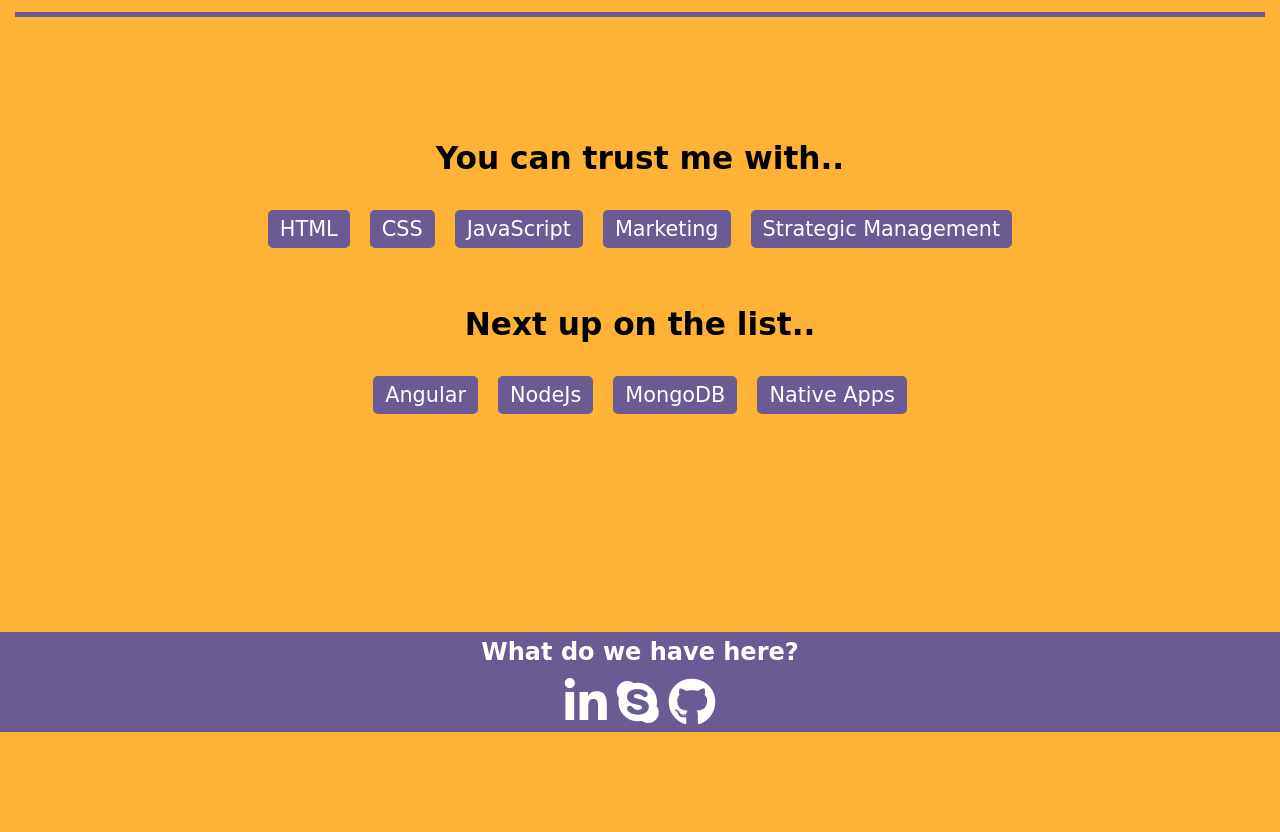
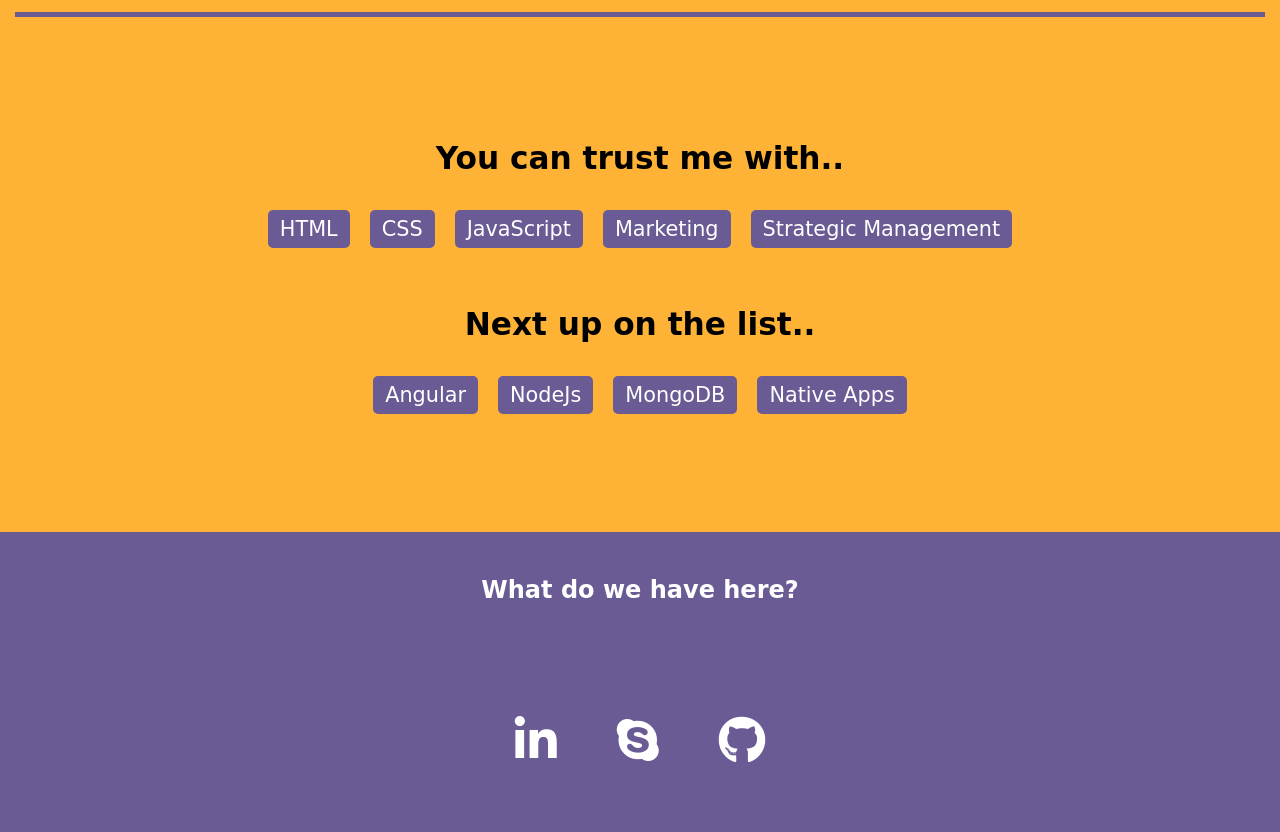
Before and after one commit to shreyas1307/my-website, a plain HTML site: page index.html in a window 1280 px wide. Shown: the part 566-1398 px from the top of the page. Before the commit the page ends 1298 px from the top, so only its background shows below. Drawn offline with Linux system fonts and the light colour scheme; a script that the page names is missing; a web font is replaced by a local one.

Commit message:
"Made some more changes"

```diff
--- a/index.html
+++ b/index.html
@@ -17,9 +17,9 @@
         <nav class="container" id="nav">
             <ul>
                 <li class="strategy"><a href="#">Strategy</a></li>
-                <li class="business"><i class="fas fa-business-time fa-s"></i></li>
+                <!-- <li class="business"><i class="fas fa-business-time fa-s"></i></li> -->
                 <li class="name"><a href="#">Shreyas Balachandran</a></li>
-                <li class="code"><i class="fas fa-code fa-s"></i></li>
+                <!-- <li class="code"><i class="fas fa-code fa-s"></i></li> -->
                 <li class="dev"><a href="#">Development</a></li>
             </ul>
         </nav>
@@ -62,6 +62,16 @@
                 <li>Native Apps</li>
             </ul>
         </div>
+        <div class="footer">
+            <h2>What do we have here?</h2>
+            <div>
+                <ul>
+                    <li><a href="https://www.linkedin.com/in/shreyas-balachandran-8130b7123/" target="_blank"><i class="fab fa-linkedin-in fa-3x"></i></a></li>
+                    <li><a href=""><i class="fab fa-skype fa-3x"></i></a></li>
+                    <li><a href="https://github.com/shreyas1307" target="_blank"><i class="fab fa-github fa-3x"></i></a></li>
+                </ul>
+            </div>
+        </div>
     </main>
 
     <!-- End Main -->
@@ -85,7 +95,7 @@
 
     <!-- footer -->
 
-    <footer>
+    <!-- <footer>
         <h2>What do we have here?</h2>
         <div>
             <ul>
@@ -94,7 +104,7 @@
                 <li><a href="https://github.com/shreyas1307" target="_blank"><i class="fab fa-github fa-3x"></i></a></li>
             </ul>
         </div>
-    </footer>
+    </footer> -->
 
     <!-- End footer -->
 
--- a/main.css
+++ b/main.css
@@ -69,6 +69,7 @@ i:hover {
         font-size: 1rem;
         padding: 15px;
         margin: 15px;
+        border-bottom: #6b5b95 5px solid;
     }
 
     .intro p {
@@ -105,20 +106,20 @@ i:hover {
         color: #feb236;
     }
 
-    footer {
+    .footer {
         /* text-align: center; */
         display: flex;
         flex-direction: column;
         flex-wrap: wrap;
         align-items: center;
-        justify-content: space-around;
+        justify-content: space-evenly;
         background: #6b5b95;
         color: white;
-        margin-top: 250px;
-        min-height: 100px;
+        /* margin-top: 250px; */
+        min-height: 300px;
     }
 
-    footer > div > ul {
+    .footer > div > ul {
         display: flex;
     }
 
@@ -183,10 +184,11 @@ i:hover {
 .skills > ul > li:hover {
     background-color: #6b5b95;
     color: #feb236;
-    transform: scale(1.1,1.1)
+    transform: scale(1.1,1.1);
+    transition: .5s;
 }
 
-footer {
+.footer {
     /* text-align: center; */
     display: flex;
     flex-wrap: wrap;
@@ -194,12 +196,22 @@ footer {
     justify-content: space-around;
     background: #6b5b95;
     color: white;
-    margin-top: 100px;
-    min-height: 100px;
+    /* margin-top: 100px; */
+    min-height: 300px;
 }
 
-footer > div > ul {
+.footer > div > ul {
     display: flex;
+    justify-content: space-evenly;
+}
+
+.footer > div > ul > li {
+    margin: 25px;
+}
+
+.footer > div > ul > li:hover {
+    transform: scale(1.1,1.1);
+    transition: .5s;
 }
 
 }
@@ -209,15 +221,16 @@ footer > div > ul {
 /* Key Frames and Animations */
 
 #nav > ul > li:hover {
-    transition: 1s;
+    transition: .3s;
     transform: scale(1.1,1.1);
 }
 
 .name {
     position: relative;
     animation-name: navigation;
-    animation-duration: 2.5s;
+    animation-duration: 1s;
 }
+
 
 @keyframes navigation {
     0% {
@@ -232,7 +245,7 @@ footer > div > ul {
 .strategy, .dev {
     position: relative;
     animation-name: rotate;
-    animation-duration: 2.5s;
+    animation-duration: 1s;
 }
 
 @keyframes rotate {
@@ -242,7 +255,7 @@ footer > div > ul {
     }
 
     50% {
-        transform: scale(1.5, 1.5);
+        transform: scale(1.1, 1.1);
     }
 
     100% {
```
